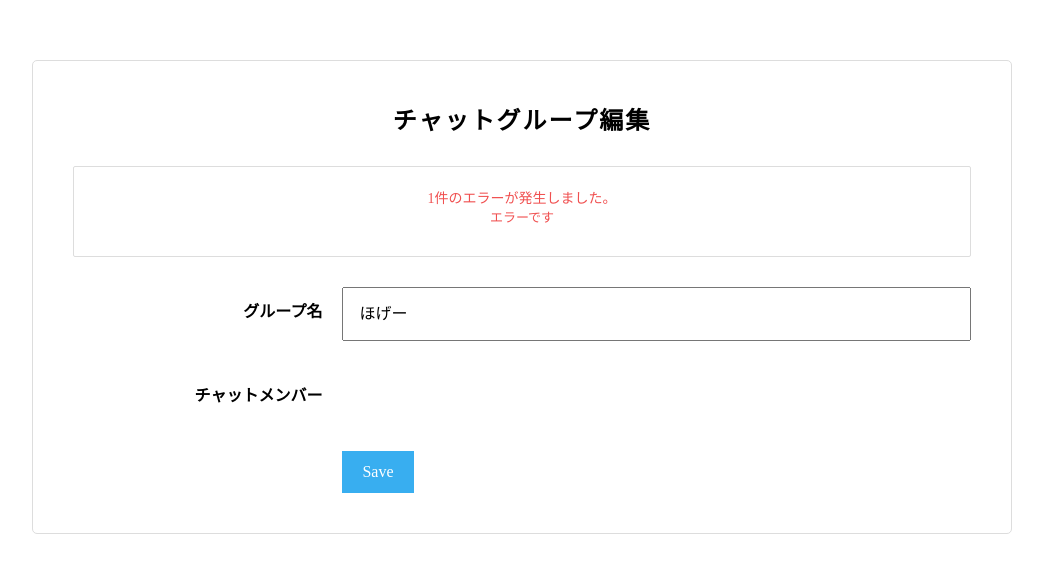
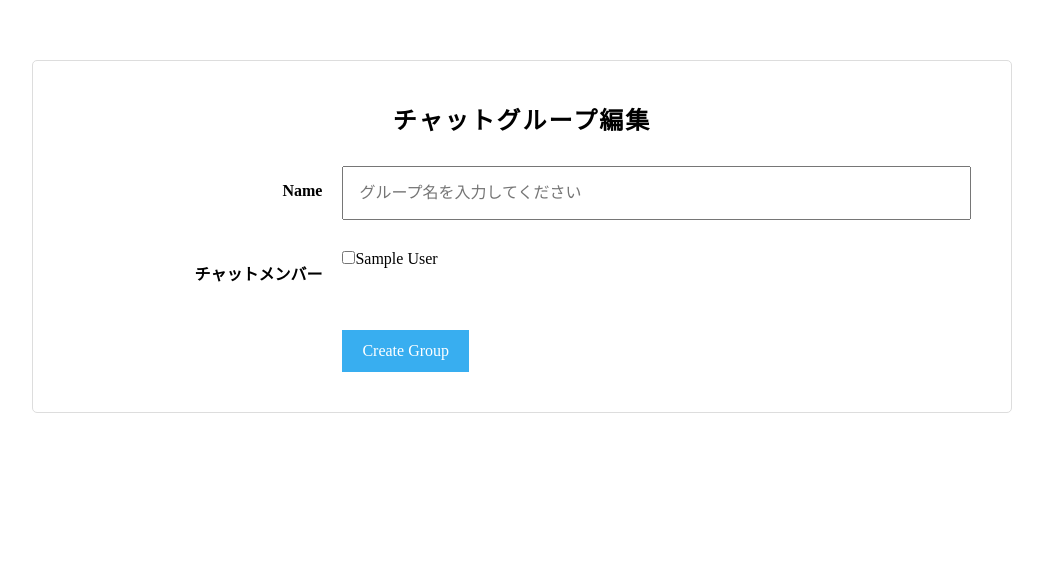
Before and after one commit to tkori/chat-space, a Rails app: template app/views/groups/edit.html.haml in a window 1280 px wide. Shown: the top 573 px of the page, without its empty margins (118-1161 px from the left). Run offline with Rails 7, Linux system fonts and the light colour scheme; the template is opened without the code that fills it, so the values that code supplies are empty; the visitor is signed in with stand-in values (Sample User, id 1); style sheets or scripts are compiled from the project's sources; some libraries are stand-ins or nearby versions.

Commit message:
Create the template file of the form area

```diff
--- /dev/null
+++ b/app/views/groups/_form.html.haml
@@ -0,0 +1,42 @@
+= form_for group do |f|
+  - if group.errors.any?
+    .chat-group-form__errors
+      %h2= "#{group.errors.full_messages.count}件のエラーが発生しました。"
+      %ul
+        - group.errors.full_messages.each do |message|
+          %li= message
+  .chat-group-form__field
+    .chat-group-form__field--left
+      = f.label :name, class: 'chat-group-form__label'
+    .chat-group-form__field--right
+      = f.text_field :name, class: 'chat__group_name chat-group-form__input', placeholder: 'グループ名を入力してください'
+  .chat-group-form__field.clearfix
+    / この部分はインクリメンタルサーチ（ユーザー追加の非同期化のときに使用します
+    /
+      <div class='chat-group-form__field--left'>
+      <label class="chat-group-form__label" for="chat_group_チャットメンバーを追加">チャットメンバーを追加</label>
+      </div>
+      <div class='chat-group-form__field--right'>
+      <div class='chat-group-form__search clearfix'>
+      <input class='chat-group-form__input' id='user-search-field' placeholder='追加したいユーザー名を入力してください' type='text'>
+      </div>
+      <div id='user-search-result'></div>
+      </div>
+  .chat-group-form__field.clearfix
+    .chat-group-form__field--left
+      %label.chat-group-form__label{:for => "chat_group_チャットメンバー"} チャットメンバー
+    .chat-group-form__field--right
+      / グループ作成機能の追加時はここにcollection_check_boxesの記述を入れてください
+      = f.collection_check_boxes :user_ids, User.all, :id, :name
+      / この部分はインクリメンタルサーチ（ユーザー追加の非同期化のときに使用します
+      /
+        <div id='chat-group-users'>
+        <div class='chat-group-user clearfix' id='chat-group-user-22'>
+        <input name='chat_group[user_ids][]' type='hidden' value='22'>
+        <p class='chat-group-user__name'>seo_kyohei</p>
+        </div>
+        </div>
+  .chat-group-form__field.clearfix
+    .chat-group-form__field--left
+    .chat-group-form__field--right
+      = f.submit class: 'chat-group-form__action-btn'
--- a/app/views/groups/edit.html.haml
+++ b/app/views/groups/edit.html.haml
@@ -1,33 +1,3 @@
 .chat-group-form
   %h1 チャットグループ編集
-  %form#edit_chat_group_22.edit_chat_group{"accept-charset" => "UTF-8", :action => "/chat_groups/22", :method => "post"}
-    .chat-group-form__errors
-      %h2
-        1件のエラーが発生しました。
-        %ul
-          %li エラーです
-    .chat-group-form__field.clearfix
-      .chat-group-form__field--left
-        %label.chat-group-form__label{:for => "chat_group_name"} グループ名
-      .chat-group-form__field--right
-        %input#chat_group_name.chat-group-form__input{:name => "chat_group[name]", :placeholder => "グループ名を入力してください", :type => "text", :value => "ほげー"}/
-    .chat-group-form__field.clearfix
-      / この部分はインクリメンタルサーチ（ユーザー追加の非同期化のときに使用します
-      /
-        <div class='chat-group-form__field--left'>
-        <label class="chat-group-form__label" for="chat_group_チャットメンバーを追加">チャットメンバーを追加</label>
-        </div>
-        <div class='chat-group-form__field--right'>
-        <div class='chat-group-form__search clearfix'>
-        <input class='chat-group-form__input' id='user-search-field' placeholder='追加したいユーザー名を入力してください' type='text'>
-        </div>
-        <div id='user-search-result'></div>
-        </div>
-    .chat-group-form__field.clearfix
-      .chat-group-form__field--left
-        %label.chat-group-form__label{:for => "chat_group_チャットメンバー"} チャットメンバー
-    .chat-group-form__field.clearfix
-      .chat-group-form__field--left
-      .chat-group-form__field--right
-        / グループ作成機能の追加時はここにcollection_check_boxesの記述を入れてください
-        %input.chat-group-form__action-btn{"data-disable-with" => "Save", :name => "commit", :type => "submit", :value => "Save"}/
+  = render partial: 'form', locals: { group: @group }
```
Also changed, not shown: app/views/groups/new.html.haml (+1 -43 lines).
